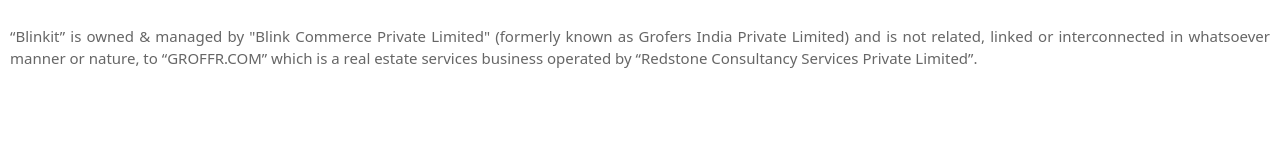
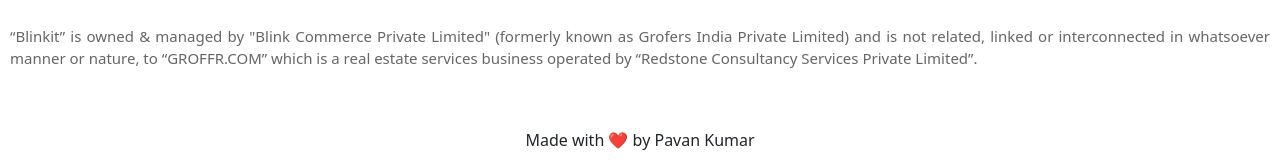
Before and after one commit to pavannkumarr/blinkit-clone-a-simple-project, a plain HTML site: page index.html in a window 1280 px wide. Shown: the part 1422-1590 px from the top of the page. Before the commit the page ends 1502 px from the top, so only its background shows below. Drawn offline with nearby package versions, Linux system fonts and the light colour scheme.

Commit message:
successfully updated

```diff
--- a/index.html
+++ b/index.html
@@ -383,7 +383,7 @@
             “GROFFR.COM” which is a real estate services business operated by “Redstone Consultancy Services Private
             Limited”.</div>
     </div>
-
+ <div class="row-4 d-flex justify-content-center align-items-center mt-5 fw-normal"><p>Made with ❤️ by Pavan Kumar</p></div>
     <script src="https://cdn.jsdelivr.net/npm/@popperjs/core@2.9.2/dist/umd/popper.min.js"
         integrity="sha384-IQsoLXl5PILFhosVNubq5LC7Qb9DXgDA9i+tQ8Zj3iwWAwPtgFTxbJ8NT4GN1R8p"
         crossorigin="anonymous"></script>
```
